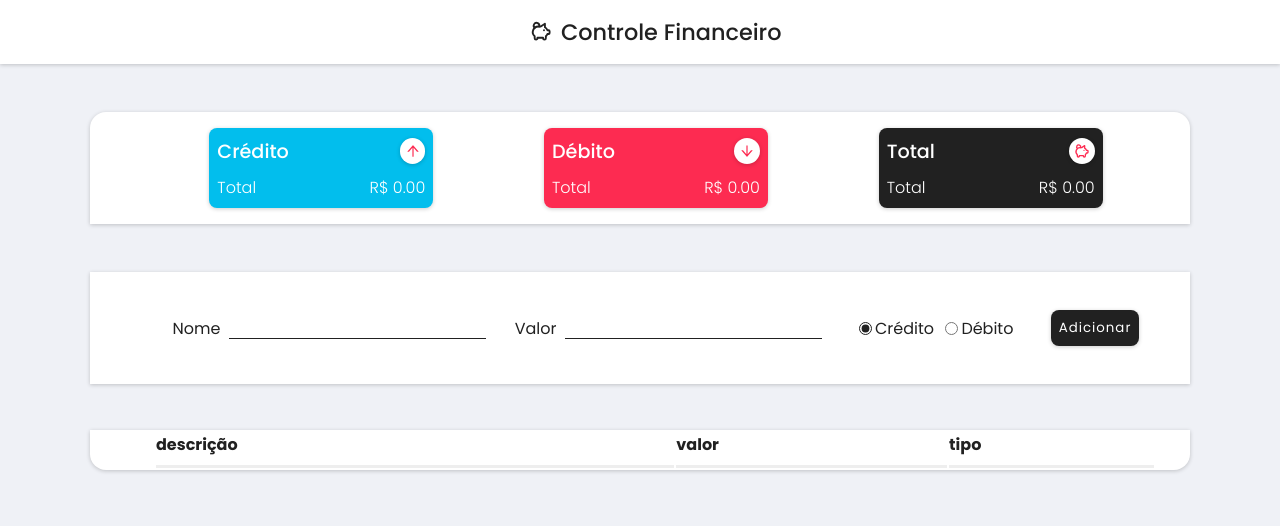
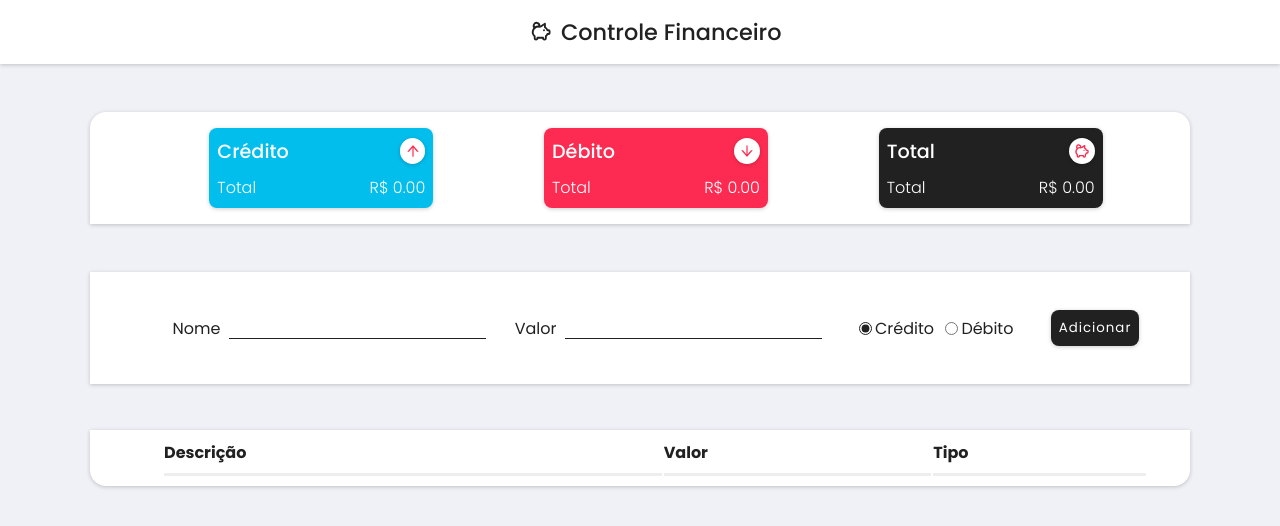
Before and after one commit to dev-marcioreis/financial-control, a React (Create React App) app: page / in a window 1280 px wide. Shown: the top 526 px of the page. Built offline with nearby package versions, Linux system fonts and the light colour scheme.

Commit message:
items finalizado

```diff
--- a/src/components/items/Items.jsx
+++ b/src/components/items/Items.jsx
@@ -9,9 +9,9 @@ const Items = ( { items, setItems } ) => {
               <table className='table'>
                   <thead className='table-head'>
                       <tr>
-                        <th>descrição</th>
-                        <th>valor</th>
-                        <th>tipo</th>
+                        <th>Descrição</th>
+                        <th>Valor</th>
+                        <th>Tipo</th>
                         <th></th>
                       </tr>
                   </thead>
--- a/src/components/items/items.css
+++ b/src/components/items/items.css
@@ -11,6 +11,7 @@
 }
 .items .container .table {
     width: 100%;
+    padding: .5rem;
 }
 .items .container .table .table-head {
     text-align: left;
```
